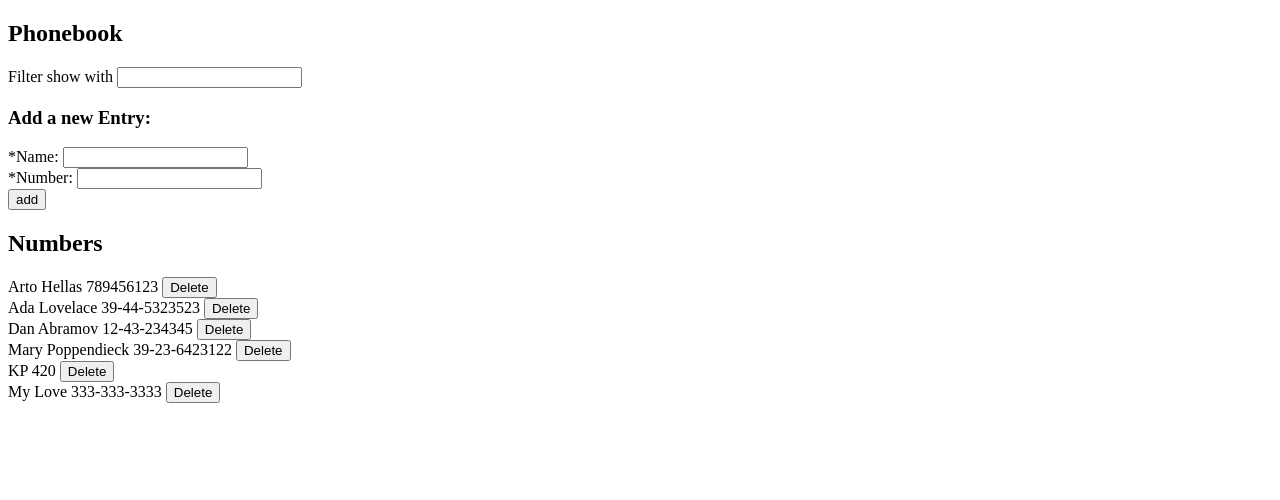
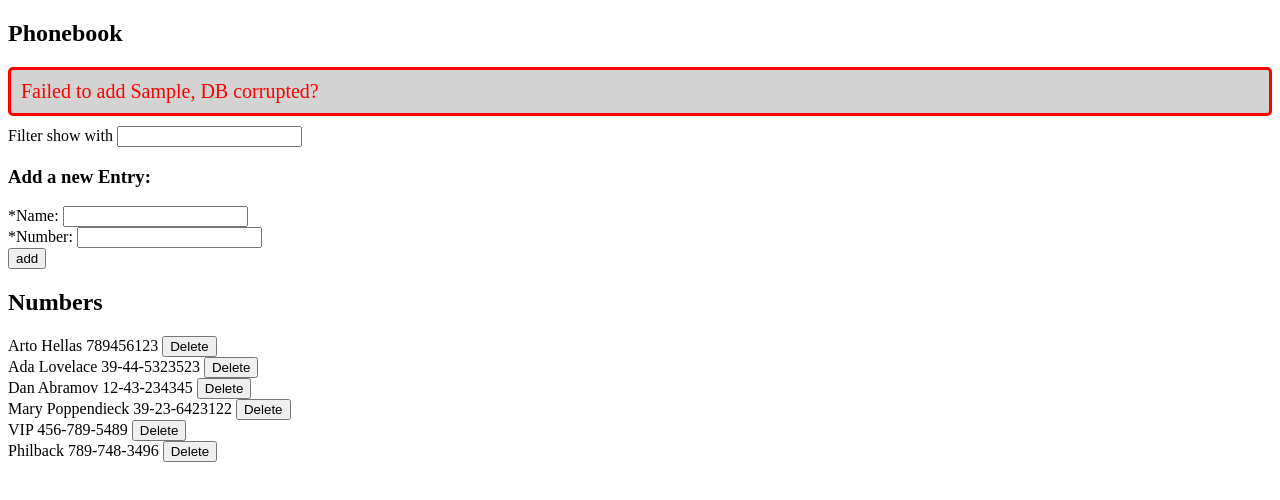
Before and after one commit to KPInc425/fso-part2, a React (Create React App) app in the folder phonebook/: page / in a window 1280 px wide. Both pictures are taken after typing "Sample", "Sample" into the empty fields and a click on the button "add". Shown: the top 500 px of the page. Built offline with nearby package versions, Linux system fonts and the light colour scheme; no server answers; data requests are answered from the project's data file.

Commit message:
Implement exercises 2.19, 2.20 solution: Improved message notifications

```diff
--- a/phonebook/db.json
+++ b/phonebook/db.json
@@ -21,13 +21,13 @@
       "id": 4
     },
     {
-      "name": "KP",
-      "number": "420",
+      "name": "VIP ",
+      "number": "456-789-5489",
       "id": 5
     },
     {
-      "name": "My Love",
-      "number": "333-333-3333",
+      "name": "Philback",
+      "number": "789-748-3496",
       "id": 6
     }
   ]
--- a/phonebook/src/App.js
+++ b/phonebook/src/App.js
@@ -7,6 +7,8 @@ const App = () => {
   const [newNum, setNewNum] = useState('');
   const [newFilter, setNewFilter] = useState('');
   const [showAll, setShowAll] = useState(true);
+  const [changeMessage, setChangeMessage] = useState(null);
+  const [errorMessage, setErrorMessage] = useState(null);
 
   useEffect(() => {
     phonebookService
@@ -60,16 +62,26 @@ const App = () => {
           console.log(personChose.id);
           const updatedArray = persons.map(person => person.id !== personChose.id ? person : returnedPerson);
           console.log(updatedArray);
+          // Refactor this out into its own function
+          setChangeMessage(`${ newName }'s number has been replaced with ${ newNum }`);
+          setTimeout(() => {
+            setChangeMessage(null);
+          }, 3000);
+          // ^^^^
           return setPersons(updatedArray);
         })
         .catch(error => {
-          alert('Change number operation failed');
+          setErrorMessage(`Change number operation failed, ${newName} can't be found on server!`);
+          setTimeout(() => {
+            setErrorMessage(null);
+          }, 3000);
         })
     // Check if phonebook already contains number (Not sure this will work with a string)
     } else if (persons.find((person) => person.number === newNum)) {
       return alert(`${newNum} is already in the phonebook`);
     } else {
-      const newPerson = { name: newName, number: newNum, id: persons.length + 1};
+      console.log(persons);
+      const newPerson = { name: newName, number: newNum, id: (persons[persons.length - 1].id + 1)};
       setNewName('');
       setNewNum('');
       // Query and reset all form inputs after adding person
@@ -81,7 +93,17 @@ const App = () => {
       phonebookService
         .create(newPerson)
         .then(returnedNumber => {
+          setChangeMessage(`${ newName }'s number ${ newNum } has been added to the phonebook!`);
+          setTimeout(() => {
+            setChangeMessage(null);
+          }, 3000);
           return setPersons(persons.concat(returnedNumber));
+        })
+        .catch(error => {
+          setErrorMessage(`Failed to add ${newName}, DB corrupted?`);
+          setTimeout(() => {
+            setErrorMessage(null);
+          }, 3000);
         })
     }
 
@@ -110,6 +132,9 @@ const App = () => {
   return (
     <div>
       <h2>Phonebook</h2>
+
+      <NotificationMessage message={ changeMessage } />
+      <ErrorMessage message={ errorMessage } />
 
       <Filter handleFilterChange={handleFilterChange}/>
 
@@ -166,5 +191,48 @@ const Entry = ({ name, number, deleteNum, id}) => {
   )
 }
 
+const NotificationMessage = ( { message }) => {
+  const notificationStyle = {
+    color: 'green',
+    background: 'lightgrey',
+    fontSize: 20,
+    borderStyle: 'solid',
+    borderRadius: 5,
+    padding: 10,
+    marginBottom: 10
+  };
+
+  if (message === null) {
+    return null
+  }
+
+  return (
+    <div className='changeNotify' style={ notificationStyle }>
+      { message }
+    </div>
+  )
+}
+const ErrorMessage = ( { message }) => {
+  const notificationStyle = {
+    color: 'red',
+    background: 'lightgrey',
+    fontSize: 20,
+    borderStyle: 'solid',
+    borderRadius: 5,
+    padding: 10,
+    marginBottom: 10
+  };
+
+  if (message === null) {
+    return null
+  }
+
+  return (
+    <div className='changeNotify' style={ notificationStyle }>
+      { message }
+    </div>
+  )
+}
+
 
 export default App
```
